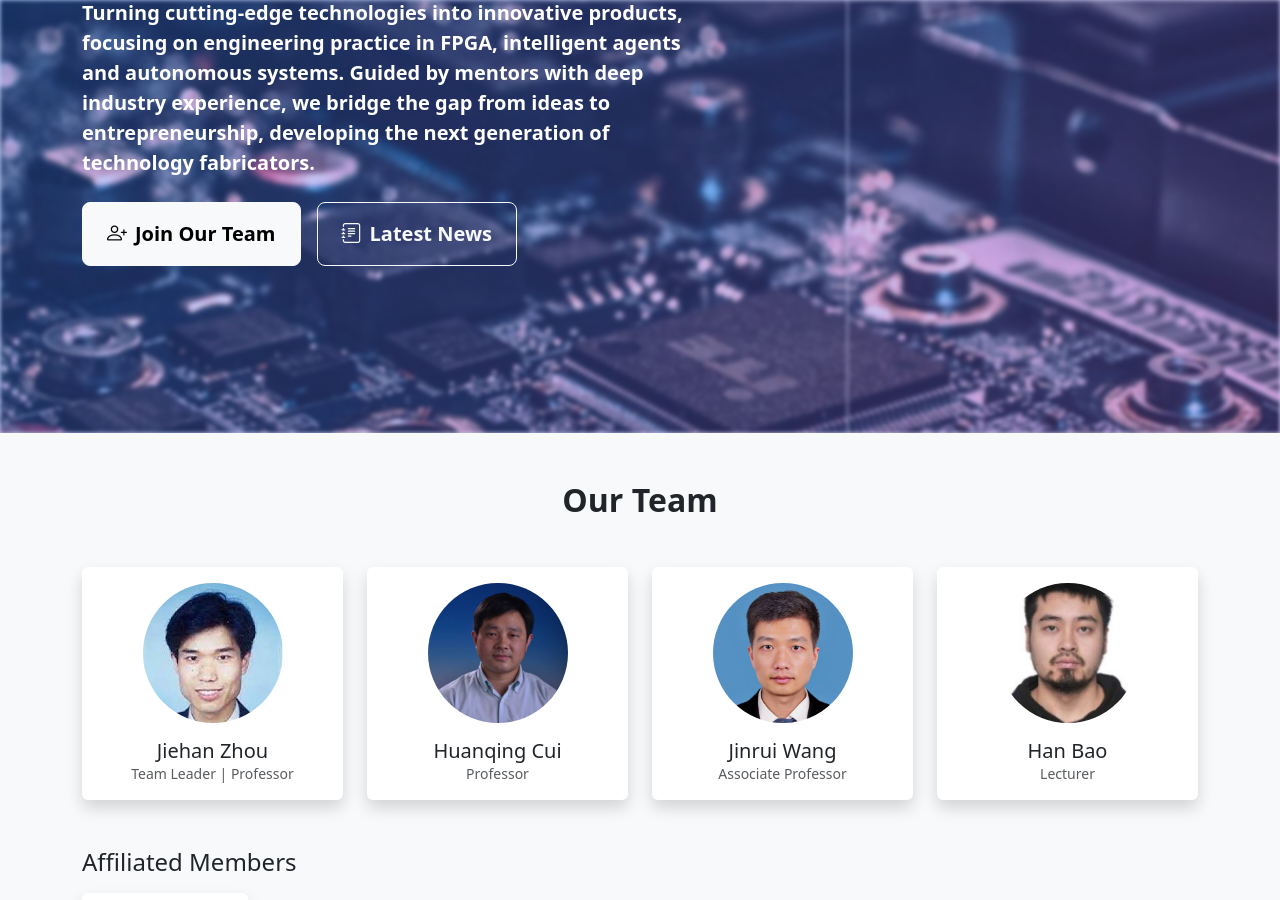
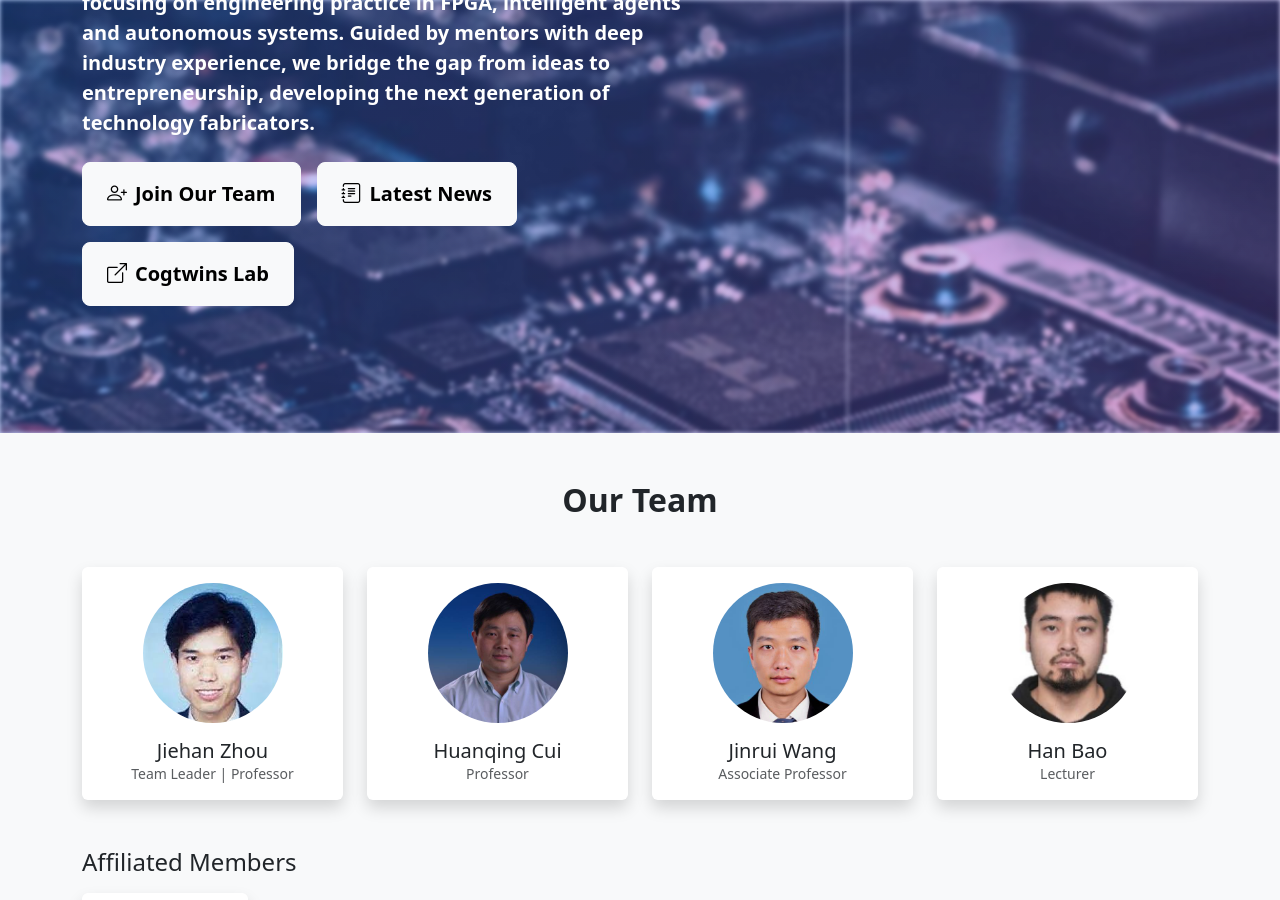
Before and after one commit to fablab4cogtwins/fablab4cogtwins.github.io, a Jekyll site: the page built from index.html, in a window 1280 px wide and 900 px high, scrolled down 428 px. Built offline with Jekyll 4.4.1, drawn with Linux system fonts in a browser that asks for light colours; the list of posts is cut into pages by our own code.

Commit message:
Update index.html

```diff
--- a/index.html
+++ b/index.html
@@ -29,9 +29,16 @@ layout: default
                         </a>
                         <a
                             href="#news"
-							class="btn btn-outline-light btn-lg px-4 py-3 rounded-3 fw-semibold"
+                            class="btn btn-light btn-lg px-4 py-3 rounded-3 fw-semibold"
                         >
                             <i class="bi bi-journal-text me-2"></i>Latest News
+                        </a>
+                        <a
+                            href="https://cogtwins.github.io/"
+                            target="_blank"
+                            class="btn btn-light btn-lg px-4 py-3 rounded-3 fw-semibold"
+                        >
+                            <i class="bi bi-box-arrow-up-right me-2"></i>Cogtwins Lab
                         </a>
                     </div>
                 </div>
```
Lines whose indentation alone changed are shown as unchanged.
